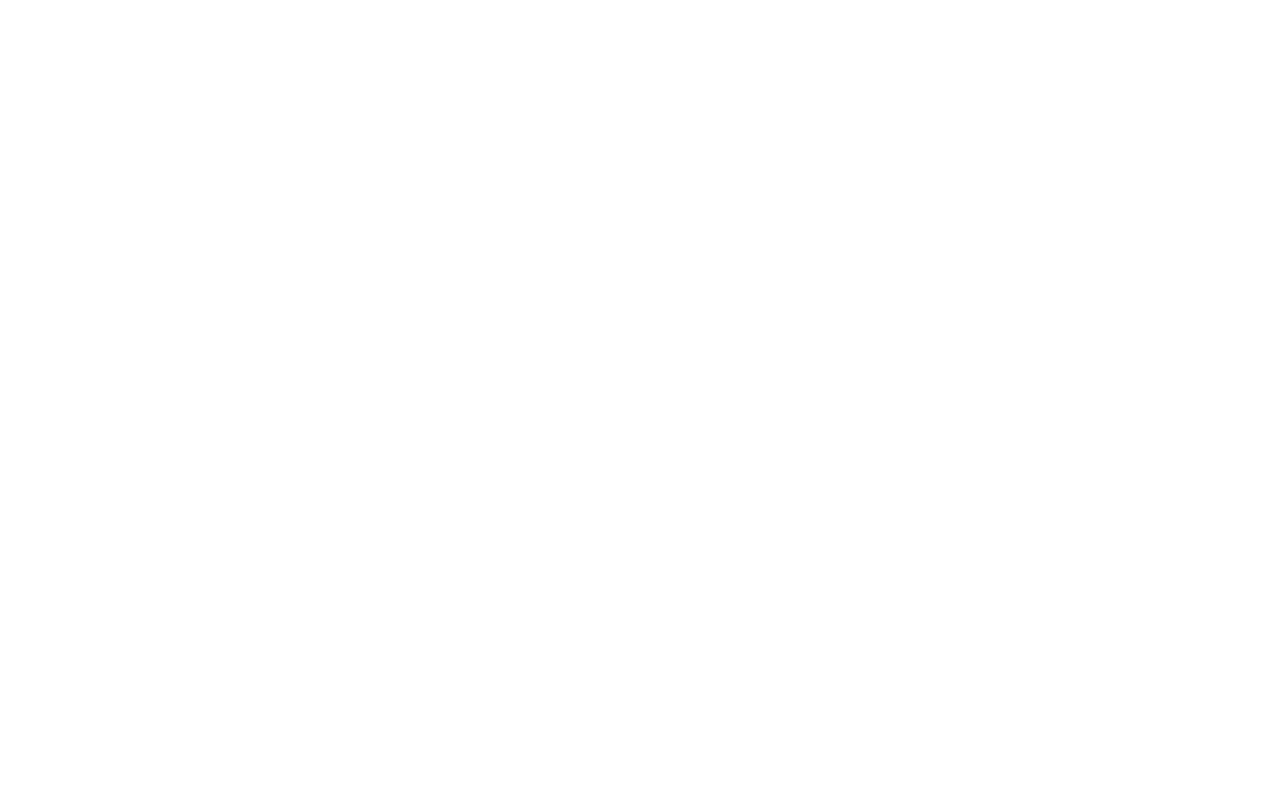
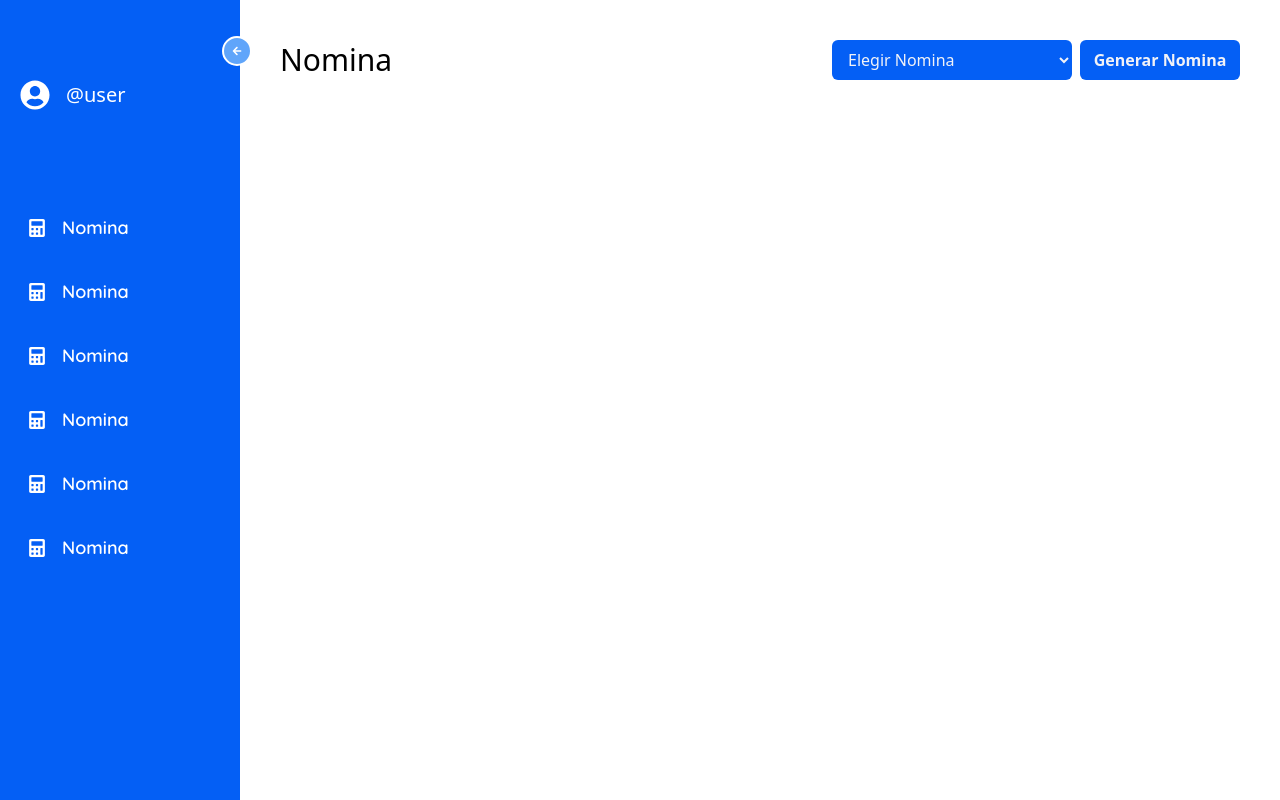
Before and after one commit to saritagud/Nomina_Frontend, a React (Vite) app: page /nomina in a window 1280 px wide. Built offline with nearby package versions, Linux system fonts and the light colour scheme; the HTML template or start-up script is replaced by a standard one.

Commit message:
Estructura de nomina

```diff
--- a/src/Components/Payroll.jsx
+++ b/src/Components/Payroll.jsx
@@ -1,7 +1,115 @@
-export function Payroll(){
-    return(
-        <>
+import { SideBar } from "./Sidebar"
 
-        </>
-    )
+export function Payroll() {
+  const payroll = null // Asi se ve cuando entra a la vista
+  // const payroll = [] // Colocar un numero en el arreglo para activar la tabla, dejar el arreglo vacio, simula que no hay empleados para esa nomina
+  return (
+    <div className="flex">
+      <SideBar />
+      <main className="w-screen h-screen p-10 flex flex-col gap-10">
+        <section className="flex justify-between items-center">
+          <h1 className="text-3xl">Nomina</h1>
+          <form className="flex gap-2">
+            <select
+              name="payroll"
+              id="payroll"
+              className="bg-azulClaro px-3 py-2 rounded-md text-grisClaro outline-none w-60"
+            >
+              <option
+                value="0"
+                disabled
+                selected
+              >
+                Elegir Nomina
+              </option>
+              <option value="Nomina">Nomina</option>
+              <option value="Nomina">Nomina</option>
+              <option value="Nomina">Nomina</option>
+              <option value="Nomina">Nomina</option>
+            </select>
+            <button className="bg-azulClaro px-3 py-2 rounded-md placeholder-grisClaro text-grisClaro outline-none w-40 font-semibold">
+              Generar Nomina
+            </button>
+          </form>
+        </section>
+        {payroll?.length === 0 ? (
+          <strong className="text-xl">
+            No hay empleados para asignar a esta nomina
+          </strong>
+        ) : (
+          payroll?.length > 0 && (
+            <>
+              <table className="bg-grisClaro rounded-md shadow-right-dark w-full px-4 border-separate border-spacing-0 border-spacing-y-4">
+                <thead className="px-5">
+                  <tr>
+                    <th className="p-4 text-lg text-start">Empleado</th>
+                    <th className="p-4 text-lg text-start">Periodo de pago</th>
+                    <th className="p-4 text-lg text-start">Salario</th>
+                    <th className="p-4 text-lg text-start">Percep.</th>
+                    <th className="p-4 text-lg text-start">Deduc.</th>
+                    <th className="p-4 text-lg text-start">Depart.</th>
+                  </tr>
+                </thead>
+                <tbody className="px-5">
+                  <tr className="bg-grisOscuro">
+                    <td className="p-4 text-lg rounded-l-2xl">Sara Gudiño</td>
+                    <td className="p-4 text-lg">30</td>
+                    <td className="p-4 text-lg">20.000$</td>
+                    <td className="p-4 text-lg">500$</td>
+                    <td className="p-4 text-lg">100$</td>
+                    <td className="p-4 text-lg rounded-r-2xl">
+                      Recursos Humanos
+                    </td>
+                  </tr>
+                  <tr className="bg-grisOscuro">
+                    <td className="p-4 text-lg rounded-l-2xl">Sara Gudiño</td>
+                    <td className="p-4 text-lg">30</td>
+                    <td className="p-4 text-lg">20.000$</td>
+                    <td className="p-4 text-lg">500$</td>
+                    <td className="p-4 text-lg">100$</td>
+                    <td className="p-4 text-lg rounded-r-2xl">
+                      Recursos Humanos
+                    </td>
+                  </tr>
+                  <tr className="bg-grisOscuro">
+                    <td className="p-4 text-lg rounded-l-2xl">Sara Gudiño</td>
+                    <td className="p-4 text-lg">30</td>
+                    <td className="p-4 text-lg">20.000$</td>
+                    <td className="p-4 text-lg">500$</td>
+                    <td className="p-4 text-lg">100$</td>
+                    <td className="p-4 text-lg rounded-r-2xl">
+                      Recursos Humanos
+                    </td>
+                  </tr>
+                  <tr className="bg-grisOscuro">
+                    <td className="p-4 text-lg rounded-l-2xl">Sara Gudiño</td>
+                    <td className="p-4 text-lg">30</td>
+                    <td className="p-4 text-lg">20.000$</td>
+                    <td className="p-4 text-lg">500$</td>
+                    <td className="p-4 text-lg">100$</td>
+                    <td className="p-4 text-lg rounded-r-2xl">
+                      Recursos Humanos
+                    </td>
+                  </tr>
+                </tbody>
+              </table>
+              <section className="flex justify-between w-full px-5">
+                <p className="bg-azulClaro px-5 py-3 rounded-md text-grisClaro font-semibold">
+                  Total de pagos: 40
+                </p>
+                <div className="flex gap-4">
+                  <button className="bg-azulClaro px-3 py-2 m-auto rounded-md placeholder-grisClaro text-grisClaro outline-none w-40 font-semibold">
+                    Cerrar Nomina
+                  </button>
+                  <button className="bg-azulClaro px-3 py-2 m-auto rounded-md placeholder-grisClaro text-grisClaro outline-none w-40 font-semibold">
+                    Descargar
+                  </button>
+                </div>
+              </section>
+            </>
+          )
+        )}
+      </main>
+    </div>
+  )
 }
--- a/tailwind.config.js
+++ b/tailwind.config.js
@@ -3,6 +3,9 @@
   content: ["./index.html", "./src/**/*.{js,ts,jsx,tsx}"],
   theme: {
     extend: {
+      boxShadow: {
+        'right-dark': '5px 5px 0px 0px #0006',
+      },
       colors: {
         azulClaro: "#045FF5",
         azulOscuro: "#021859",
```
